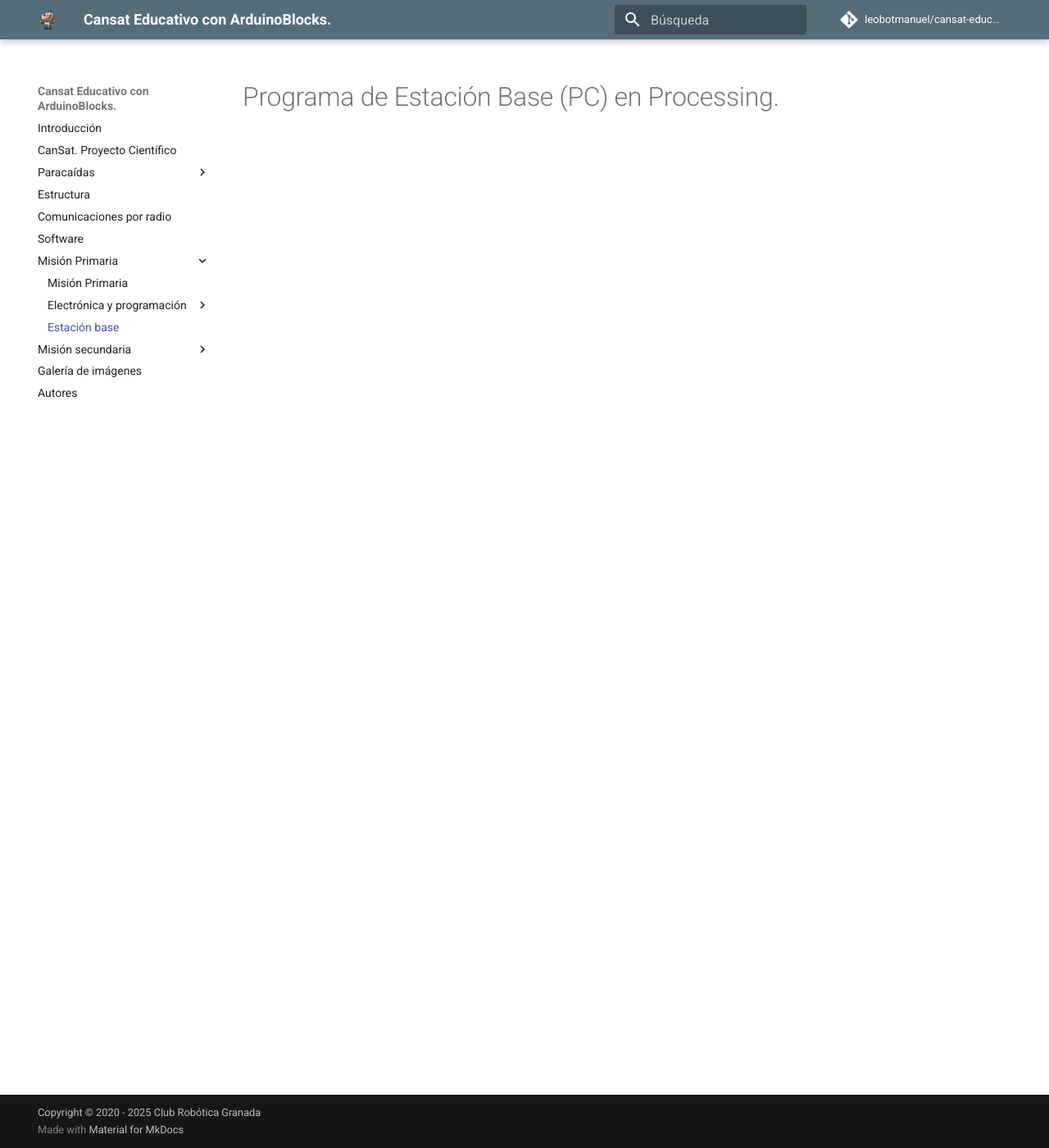
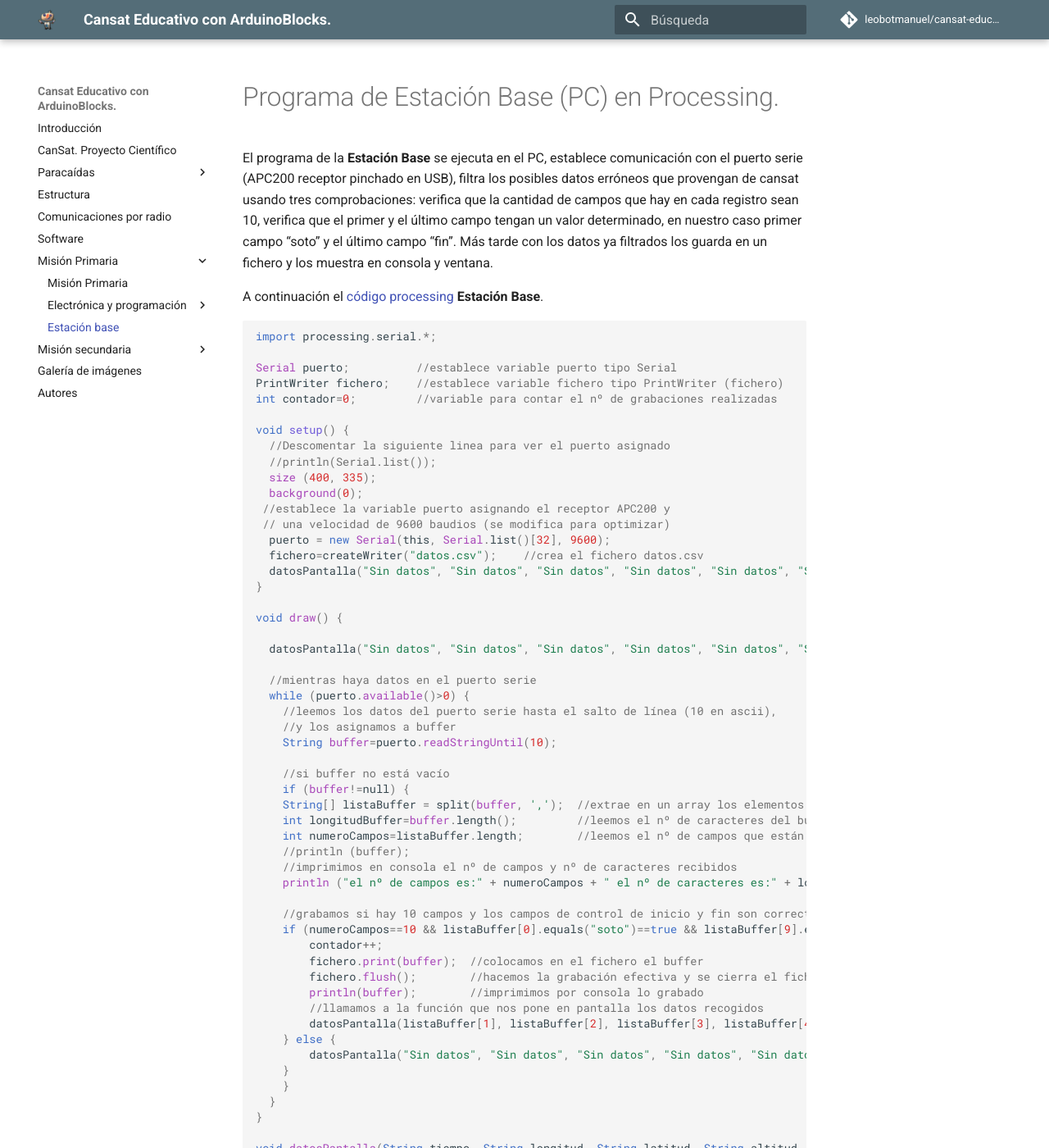
Before and after one commit to leobotmanuel/cansat-educativo, an MkDocs documentation site: the page built from docs/misionPrimaria/estacionBase/estacionBase.md, in a window 1280 px wide and 1400 px high. Shown: the whole window at 82% size. Built offline with MkDocs 1.6.1 and Material for MkDocs 9.7.7, drawn with Linux system fonts in a browser that asks for light colours; comment, search, counter and statistics services are not loaded; some of the changed text lies outside the part shown.

Commit message:
estacion base

````diff
--- a/docs/misionPrimaria/estacionBase/estacionBase.md
+++ b/docs/misionPrimaria/estacionBase/estacionBase.md
@@ -1 +1,82 @@
 # Programa de Estación Base (PC) en Processing.
+El programa de la **Estación Base** se ejecuta en el PC, establece comunicación con el puerto serie (APC200 receptor pinchado en USB), filtra los posibles datos erróneos que provengan de cansat usando tres comprobaciones: verifica que la cantidad de campos que hay en cada registro sean 10, verifica que el primer y el último campo tengan un valor determinado, en nuestro caso primer campo “soto” y el último campo “fin”. Más tarde con los datos ya filtrados los guarda en un fichero y los muestra en consola y ventana.
+
+A continuación el [código processing](https://drive.google.com/file/d/1h5Gw03SzC58vAIHrscAUBQ4DusNBqbN4/view) **Estación Base**.
+
+```arduino
+import processing.serial.*;
+
+Serial puerto;	        //establece variable puerto tipo Serial
+PrintWriter fichero;	//establece variable fichero tipo PrintWriter (fichero)
+int contador=0;	        //variable para contar el nº de grabaciones realizadas
+
+void setup() {
+  //Descomentar la siguiente linea para ver el puerto asignado
+  //println(Serial.list());
+  size (400, 335);
+  background(0);
+ //establece la variable puerto asignando el receptor APC200 y
+ // una velocidad de 9600 baudios (se modifica para optimizar)
+  puerto = new Serial(this, Serial.list()[32], 9600);
+  fichero=createWriter("datos.csv");	//crea el fichero datos.csv
+  datosPantalla("Sin datos", "Sin datos", "Sin datos", "Sin datos", "Sin datos", "Sin datos", "Sin datos", "Sin datos");
+}
+
+void draw() {
+
+  datosPantalla("Sin datos", "Sin datos", "Sin datos", "Sin datos", "Sin datos", "Sin datos", "Sin datos", "Sin datos");
+
+  //mientras haya datos en el puerto serie
+  while (puerto.available()>0) {
+    //leemos los datos del puerto serie hasta el salto de línea (10 en ascii),
+    //y los asignamos a buffer
+	String buffer=puerto.readStringUntil(10);
+
+    //si buffer no está vacío
+	if (buffer!=null) {
+  	String[] listaBuffer = split(buffer, ',');	//extrae en un array los elementos separados por coma del buffer
+  	int longitudBuffer=buffer.length();	        //leemos el nº de caracteres del buffer
+  	int numeroCampos=listaBuffer.length;	    //leemos el nº de campos que están en el array, deben ser 10
+  	//println (buffer);
+    //imprimimos en consola el nº de campos y nº de caracteres recibidos
+  	println ("el nº de campos es:" + numeroCampos + " el nº de caracteres es:" + longitudBuffer);
+
+    //grabamos si hay 10 campos y los campos de control de inicio y fin son correctos
+  	if (numeroCampos==10 && listaBuffer[0].equals("soto")==true && listaBuffer[9].equals("fin\r\n")==true) {
+    	contador++;
+    	fichero.print(buffer);	//colocamos en el fichero el buffer
+    	fichero.flush();	    //hacemos la grabación efectiva y se cierra el fichero
+    	println(buffer);	    //imprimimos por consola lo grabado
+        //llamamos a la función que nos pone en pantalla los datos recogidos
+    	datosPantalla(listaBuffer[1], listaBuffer[2], listaBuffer[3], listaBuffer[4], listaBuffer[5], listaBuffer[6], listaBuffer[7], listaBuffer[8]);
+  	} else {
+    	datosPantalla("Sin datos", "Sin datos", "Sin datos", "Sin datos", "Sin datos", "Sin datos", "Sin datos", "Sin datos");
+  	}
+	}
+  }
+}
+
+void datosPantalla(String tiempo, String longitud, String latitud, String altitud, String velocidad, String temperatura, String presion, String acelz) {
+  background(0);
+  textSize (24);
+  text ("Datos SotoSat", 120, 35);
+  textSize(16);
+  text ("Tiempo(s):"+ tiempo, 50, 75);
+  text ("Longitud:"+longitud, 50, 100);
+  text ("Latitud:"+latitud, 50, 125);
+  text ("Altitud (m):"+altitud, 50, 150);
+  //text ("Rumbo:"+rumbo, 50, 175);
+  text ("Velocidad (Km/h):"+velocidad, 50, 175);
+  text ("Temperatura (ºC):"+temperatura, 50, 200);
+  text ("Presión (mb):"+presion, 50, 225);
+  text ("Acel. z (m/s2):"+acelz, 50, 250);
+  //text ("Día:"+dia, 50, 100);
+  //text ("Hora:"+hora, 50, 125);
+}
+```
+El resultado es el siguiente:
+<center>
+![Datos Estación Base](/img/misionPrimaria/estacionBase/datosEstacionBase.png)
+
+Presentación de los datos. Estación Base
+</center>
````
Also changed, not shown: docs/img/misionPrimaria/estacionBase/datosEstacionBase.png (added).
